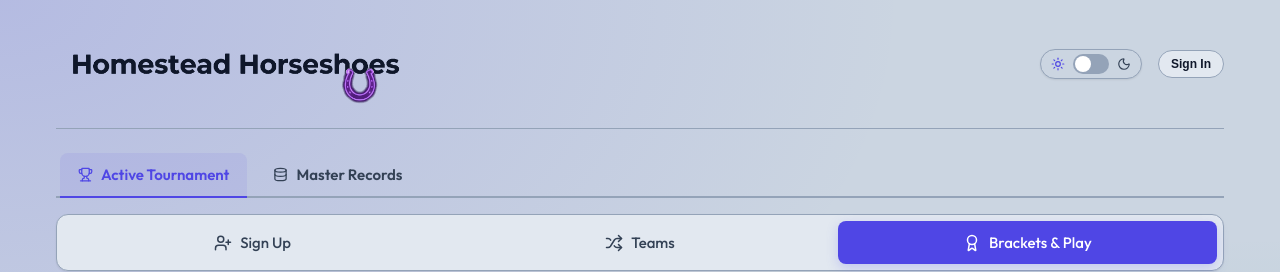
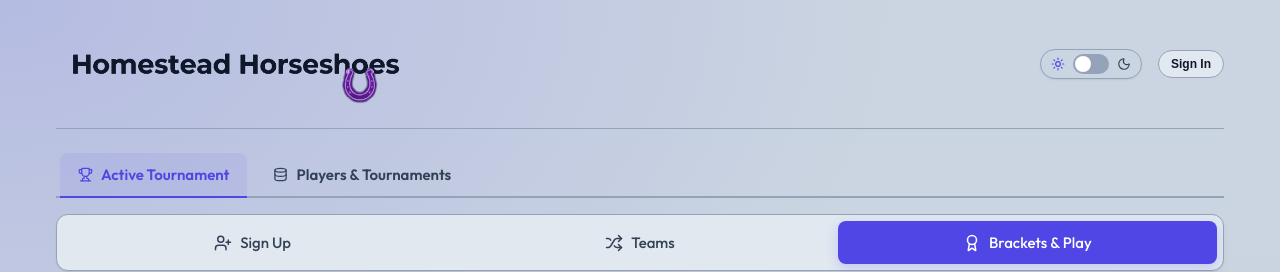
Before and after one commit to yardik/tourny-planner, a React (Vite) app: page / in a window 1280 px wide. Shown: the top 272 px of the page. Built offline with nearby package versions, Linux system fonts and the light colour scheme.

Commit message:
Rename Master Records workspace label to Players & Tournaments

```diff
--- a/src/App.jsx
+++ b/src/App.jsx
@@ -646,7 +646,7 @@ function App() {
           }}
         >
           <Database size={15} />
-          <span>Master Records</span>
+          <span>Players & Tournaments</span>
         </button>
         {isUserApproved && (
           <button
```
